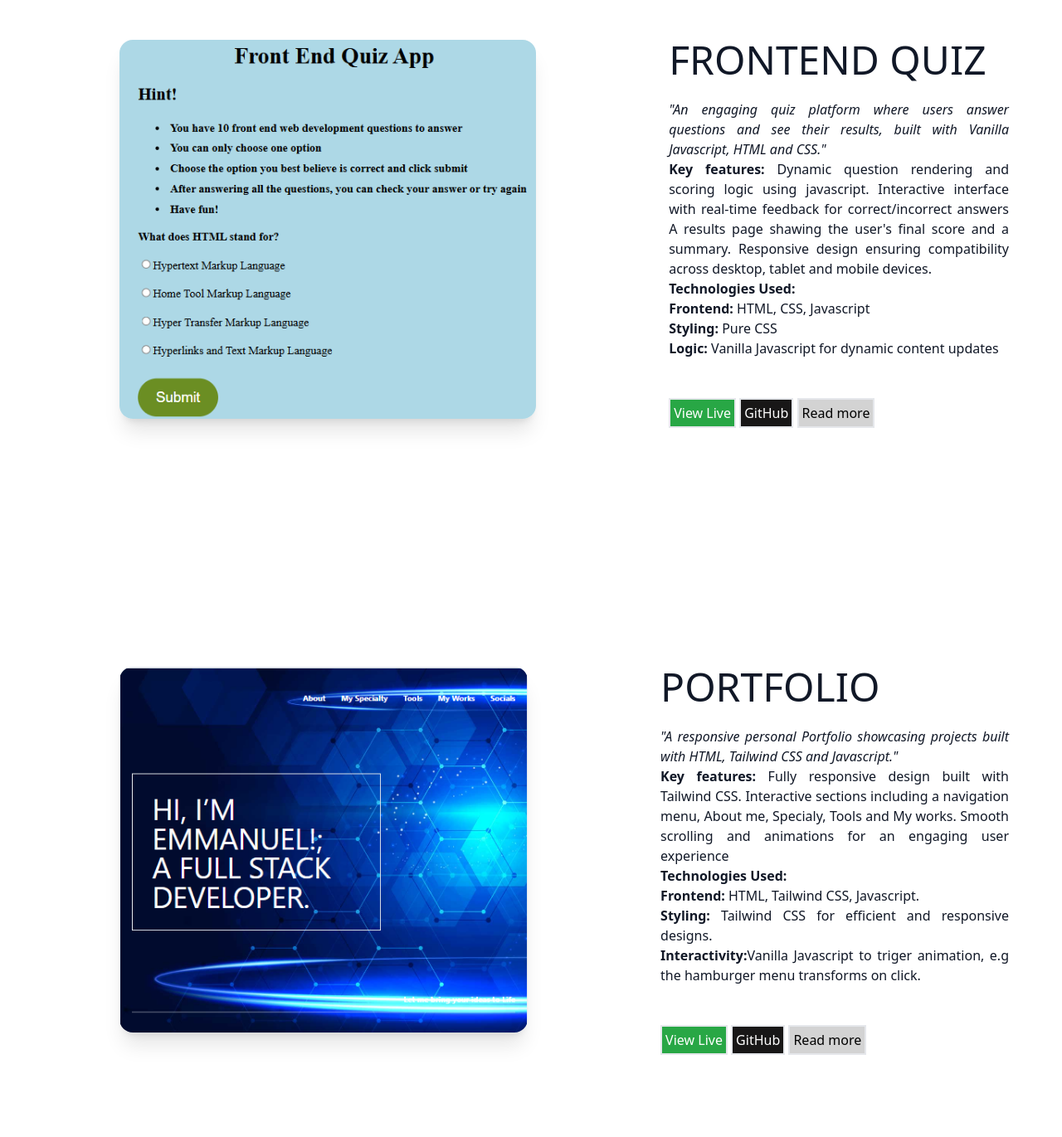
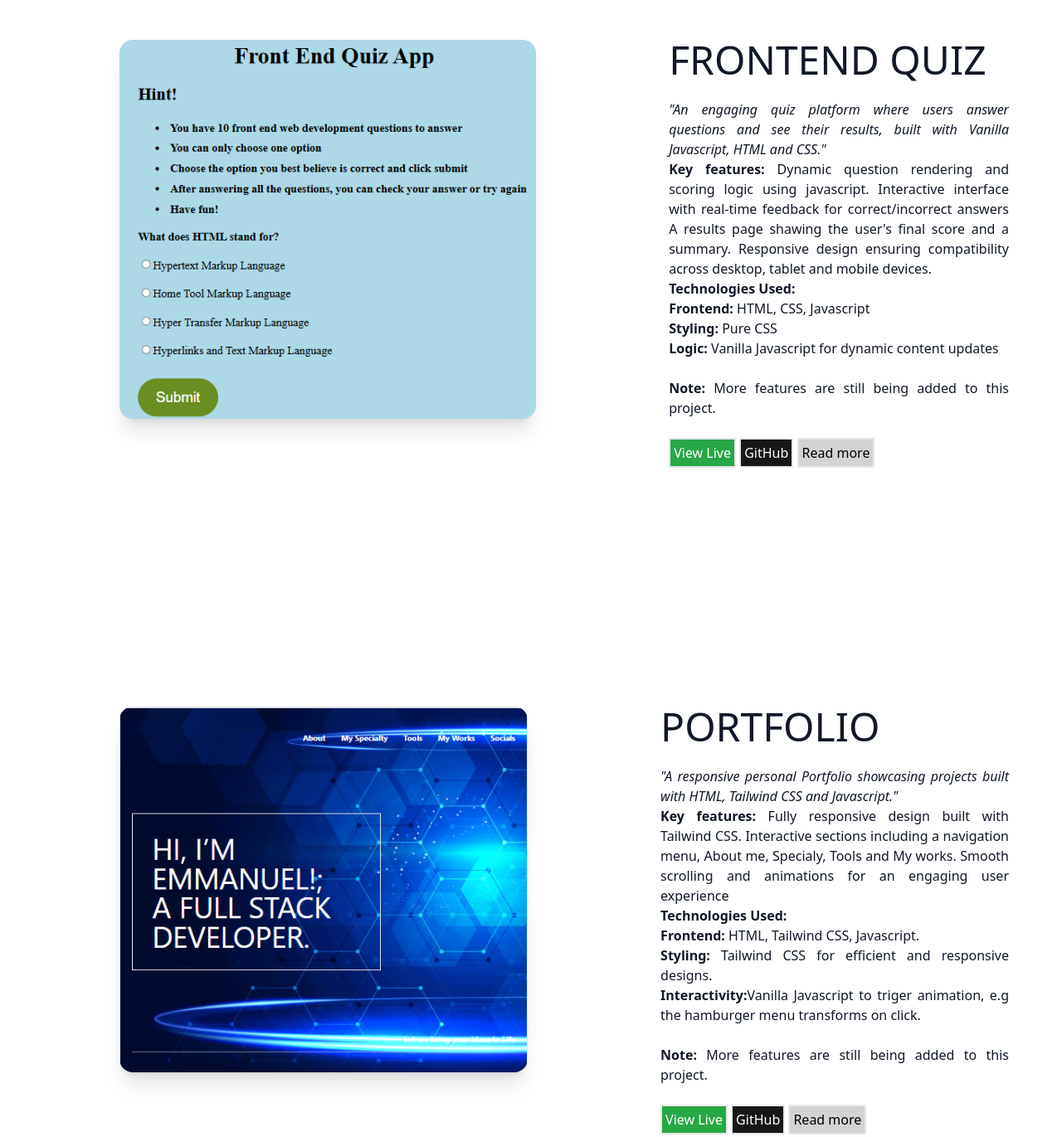
Before and after one commit to A-O-Emmanuel/portfolio-v2, a website: page index.html in a window 1280 px wide. Shown: the part 3360-4731 px from the top of the page at 83% size. Drawn offline with Linux system fonts and the light colour scheme; files whose address does not match are found by name; a web font is replaced by a local one.

Commit message:
added more description to the projects

```diff
--- a/index.html
+++ b/index.html
@@ -199,6 +199,9 @@
                     <b>Backend:</b> Node.js, Express, MongoDB, Mongoose. <br />
                     <b>Authentication:</b> JSON Web Tokens (JWT). <br />
                     <b>API Calls:</b> Fetch API
+                    <br />
+                    <br />
+                    <b>Note:</b> More features are still being added to this project.
                     <br /> <br />
                     <button class="border-2 p-1 bg-[#28a745] text-white"><a href="https://careerhunt-front-end.vercel.app/">View Live</a></button>
                     <button class="border-2 p-1 bg-[#181717] text-white"><a href="https://github.com/A-O-Emmanuel/careerhunt">GitHub</a></button>
@@ -228,7 +231,10 @@
                     <b>Technologies Used:</b> <br />
                     <b>Frontend:</b> HTML, CSS, Javascript<br />
                     <b>Styling:</b> Pure CSS<br />
-                    <b>Logic:</b> Vanilla Javascript for dynamic content updates<br />
+                    <b>Logic:</b> Vanilla Javascript for dynamic content updates
+                    <br />
+                    <br />
+                    <b>Note:</b> More features are still being added to this project.
                     <br /> <br />
                     <button class="border-2 p-1 bg-[#28a745] text-white"><a href="https://a-o-emmanuel.github.io/quiz-app-v1/">View Live</a></button>
                     <button class="border-2 p-1 bg-[#181717] text-white"><a href="https://github.com/A-O-Emmanuel/quiz-app-v1">GitHub</a></button>
@@ -257,7 +263,10 @@
                     <b>Technologies Used:</b> <br />
                     <b>Frontend:</b> HTML, Tailwind CSS, Javascript. <br />
                     <b>Styling:</b> Tailwind CSS for efficient and responsive designs. <br />
-                    <b>Interactivity:</b>Vanilla Javascript to triger animation, e.g the hamburger menu transforms on click.<br />
+                    <b>Interactivity:</b>Vanilla Javascript to triger animation, e.g the hamburger menu transforms on click.
+                    <br />
+                    <br />
+                    <b>Note:</b> More features are still being added to this project.
                     <br /> <br />
                     <button class="border-2 p-1 bg-[#28a745] text-white"><a href="#hero">View Live</a></button>
                     <button class="border-2 p-1 bg-[#181717] text-white"><a href="https://github.com/A-O-Emmanuel/portfolio-v2">GitHub</a></button>
@@ -305,7 +314,9 @@
                     <b>Challenges & Outcomes:</b> <br />
                     <b>Challenge:</b>The project didn't secure funding and was never completed. However you can <b>view the front-end</b> to see how the project was envisioned. <br />
                     <b>Challenge:</b>My contributions weren't merged due to the project's discontinuation. <br />
-                    <b>Outcome:</b>Despite these, the collaboration experience honed my skills in backend development and teamwork within an agile environment. <br />
+                    <b>Outcome:</b>Despite these, the collaboration experience honed my skills in backend development and teamwork within an agile environment.
+                    <br />
+                    <br />
                     <b>Note:</b>The github repository for this project is private hence only the live version can be viewed.
                     <br /> <br />
                     <button class="border-2 p-1 bg-[#28a745] text-white"><a href="https://school4u0.netlify.app/">View Live</a></button>
```
Also changed, not shown: css/style.css.
